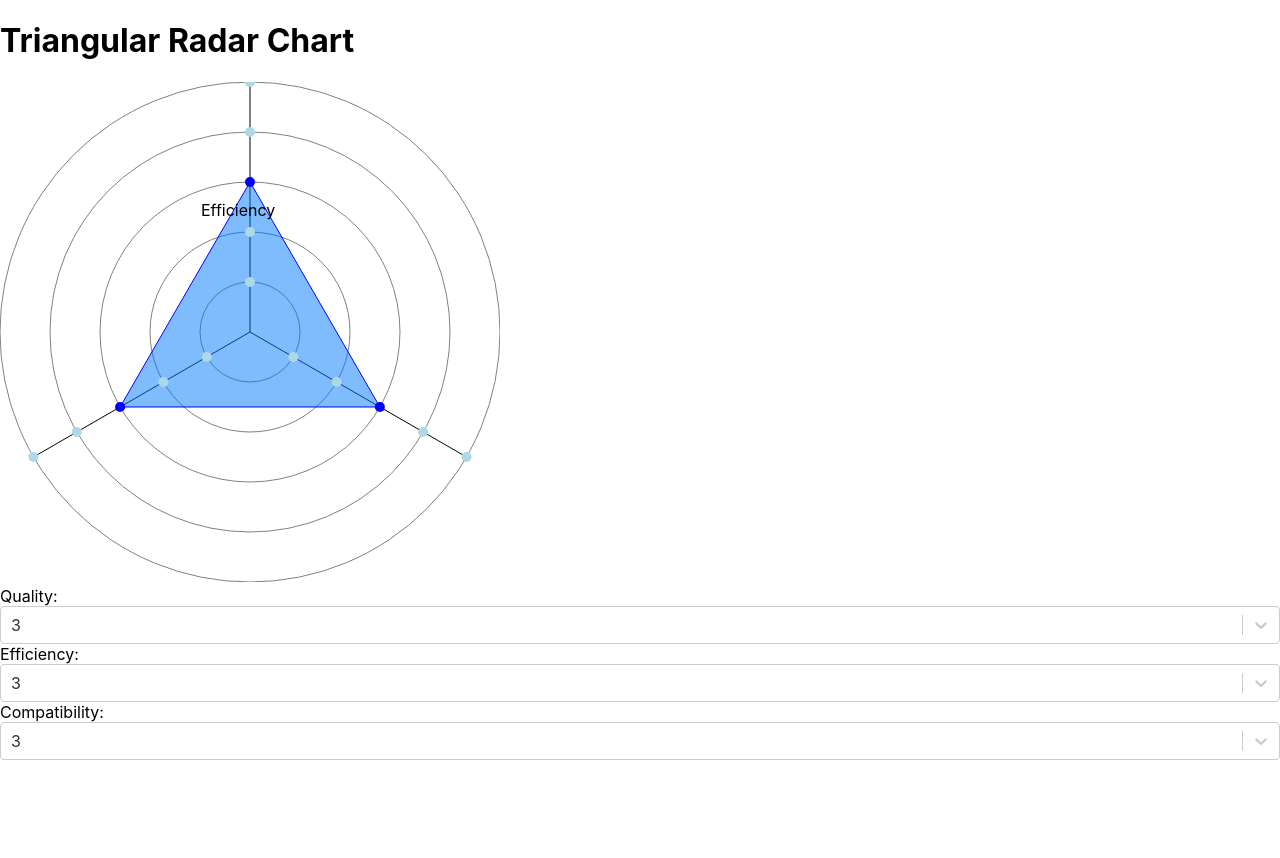
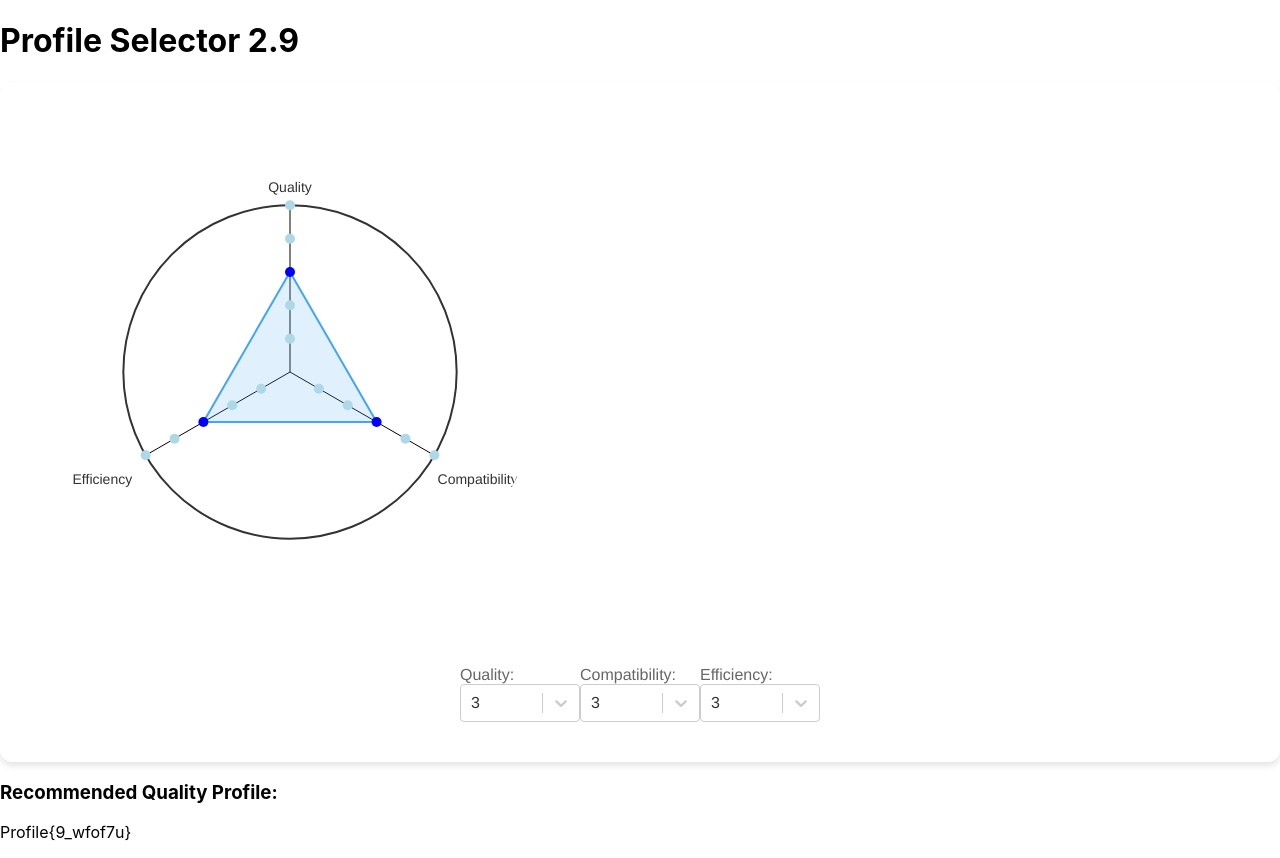
Before and after one commit to Dictionarry-Hub/website, a React (Create React App) app: page / in a window 1280 px wide. Before the commit the page ends 800 px from the top, so only its background shows below. Built offline with nearby package versions, Linux system fonts and the light colour scheme.

Commit message:
fix. Radar chart now working as intended. Still need to adjust styling and add endpoint calls

```diff
--- a/src/App.js
+++ b/src/App.js
@@ -1,11 +1,36 @@
-import React from 'react';
+import React, { useState } from 'react';
 import RadarChart from './RadarChart';
 
+const generateCTFFlag = (data) => {
+  const sum = data.reduce((total, d) => total + d.value, 0);
+  const flagPrefix = 'Profile{';
+  const flagSuffix = '}';
+  const randomString = Math.random().toString(36).slice(2, 8);
+  const flag = `${flagPrefix}${sum}_${randomString}${flagSuffix}`;
+  return flag;
+};
+
 function App() {
+  const [data, setData] = useState([
+    { axis: 'Quality', value: 3 },
+    { axis: 'Compatibility', value: 3 },
+    { axis: 'Efficiency', value: 3 }
+  ]);
+
+  const handleDataChange = (newData) => {
+    setData(newData);
+  };
+
+  const ctfFlag = generateCTFFlag(data);
+
   return (
     <div>
-      <h1>Triangular Radar Chart</h1>
-      <RadarChart />
+      <h1>Profile Selector 2.9</h1>
+      <RadarChart data={data} onDataChange={handleDataChange} />
+      <div className="ctf-flag-display">
+        <h3>Recommended Quality Profile:</h3>
+        <p>{ctfFlag}</p>
+      </div>
     </div>
   );
 }
--- /dev/null
+++ b/src/RadarChart.css
@@ -0,0 +1,87 @@
+.radar-chart {
+    font-family: 'Helvetica Neue', Arial, sans-serif;
+    background-color: #fff;
+    padding: 40px;
+    border-radius: 12px;
+    box-shadow: 0 4px 6px rgba(0, 0, 0, 0.1);
+  }
+
+  .radar-chart svg {
+    background-color: #fff;
+    border-radius: 100%;
+  }
+
+  .radar-chart line {
+    stroke: black;
+    stroke-width: 1;
+  }
+
+  .radar-chart circle {
+    stroke: #333;
+    stroke-width: 2;
+  }
+
+  .radar-chart circle.clickable-point {
+    stroke: none;
+  }
+
+  .radar-chart polygon {
+    fill: rgba(100, 181, 246, 0.2);
+    stroke: #42a5f5;
+    stroke-width: 2;
+    transition: fill 0.3s, stroke 0.3s;
+  }
+
+  .radar-chart polygon:hover {
+    fill: rgba(100, 181, 246, 0.4);
+    stroke: #1e88e5;
+  }
+
+  .radar-chart text {
+    font-size: 14px;
+    fill: #333;
+    font-weight: 500;
+  }
+
+  .radar-chart-controls {
+    margin-top: 40px;
+    display: flex;
+    justify-content: center;
+    align-items: center;
+  }
+
+  .radar-chart-controls label {
+    font-weight: 500;
+    margin-right: 12px;
+    color: #666;
+  }
+
+  .radar-chart-controls .select {
+    width: 120px;
+    margin-right: 24px;
+  }
+
+  .radar-chart-controls .select:last-child {
+    margin-right: 0;
+  }
+
+  .radar-chart-controls .select__control {
+    border: none;
+    box-shadow: 0 2px 4px rgba(0, 0, 0, 0.1);
+    border-radius: 8px;
+    padding: 8px;
+    font-size: 14px;
+  }
+
+  .radar-chart-controls .select__indicator {
+    color: #42a5f5;
+  }
+
+  .radar-chart-controls .select__option--is-focused {
+    background-color: rgba(100, 181, 246, 0.1);
+  }
+
+  .radar-chart-controls .select__option--is-selected {
+    background-color: #42a5f5;
+    color: #fff;
+  }
--- a/src/RadarChart.js
+++ b/src/RadarChart.js
@@ -1,20 +1,15 @@
-import React, { useState, useRef } from 'react';
+import React, { useRef } from 'react';
 import * as d3 from 'd3';
 import Select from 'react-select';
+import './RadarChart.css';
 
-const RadarChart = () => {
-    const [data, setData] = useState([
-        { axis: 'Quality', value: 3 },
-        { axis: 'Efficiency', value: 3 },
-        { axis: 'Compatibility', value: 3 },
-    ]);
-
-    const levels = [1, 2, 3, 4, 5];
+const RadarChart = ({ data, onDataChange }) => {
+    const levels = [1, 2, 3, 4, 5, 6];
 
     const handleLevelChange = (selectedOption, index) => {
         const newData = [...data];
         newData[index].value = selectedOption.value;
-        setData(newData);
+        onDataChange(newData); // Call the onDataChange prop with the updated data
     };
 
     const width = 500;
@@ -24,7 +19,7 @@ const RadarChart = () => {
 
     const svgRef = useRef(null);
 
-    const scale = d3.scaleLinear().range([0, radius]).domain([0, 5]);
+    const scale = d3.scaleLinear().range([0, radius * 0.8]).domain([0, 6]);
 
     const getPathCoordinates = (dataPoint) => {
         const angle = angleSlice * dataPoint.index;
@@ -34,14 +29,32 @@ const RadarChart = () => {
         };
     };
 
+    const getLabelCoordinates = (index) => {
+        const angle = angleSlice * index;
+        const outerRadius = scale(6.5); // Increased the radius for labels
+        return {
+            x: outerRadius * Math.cos(angle - Math.PI / 2),
+            y: outerRadius * Math.sin(angle - Math.PI / 2),
+        };
+    };
+
+    const getQualityLabelCoordinates = () => {
+        const angle = angleSlice * data.findIndex(d => d.axis === 'Quality');
+        const outerRadius = scale(7); // Adjust the radius as needed
+        return {
+            x: outerRadius * Math.cos(angle - Math.PI / 2),
+            y: outerRadius * Math.sin(angle - Math.PI / 2) + 50, // Add an offset to move the label down
+        };
+    };
+
     const handlePointClick = (event, index, level) => {
         const newData = [...data];
         newData[index].value = level;
-        setData(newData);
+        onDataChange(newData); // Call the onDataChange prop with the updated data
     };
 
     return (
-        <div>
+        <div className="radar-chart">
             <svg ref={svgRef} width={width} height={height}>
                 <g transform={`translate(${width / 2}, ${height / 2})`}>
                     {/* Render axis lines */}
@@ -56,17 +69,43 @@ const RadarChart = () => {
                         />
                     ))}
 
-                    {/* Render level circles */}
-                    {levels.map((level) => (
-                        <circle
-                            key={`level-${level}`}
-                            cx={0}
-                            cy={0}
-                            r={scale(level)}
-                            fill="none"
-                            stroke="gray"
-                        />
-                    ))}
+                    {/* Render axis labels */}
+                    {data.map((d, i) => {
+                        if (d.axis === 'Quality') {
+                            const { x, y } = getQualityLabelCoordinates();
+                            return (
+                                <text
+                                    key={`label-${i}`}
+                                    x={x}
+                                    y={y}
+                                    textAnchor="middle"
+                                    alignmentBaseline="middle"
+                                    fill="black"
+                                    fontSize="12px"
+                                >
+                                    {d.axis}
+                                </text>
+                            );
+                        } else {
+                            const { x, y } = getLabelCoordinates(i);
+                            return (
+                                <text
+                                    key={`label-${i}`}
+                                    x={x}
+                                    y={y}
+                                    textAnchor="middle"
+                                    alignmentBaseline="middle"
+                                    fill="black"
+                                    fontSize="12px"
+                                >
+                                    {d.axis}
+                                </text>
+                            );
+                        }
+                    })}
+
+                    {/* Render outer circle */}
+                    <circle cx={0} cy={0} r={scale(5)} fill="none" stroke="#eee" />
 
                     {/* Render data polygon */}
                     <polygon
@@ -74,13 +113,14 @@ const RadarChart = () => {
                             .map((d, i) => getPathCoordinates({ index: i, value: d.value }))
                             .map((d) => `${d.x},${d.y}`)
                             .join(' ')}
-                        fill="rgba(0, 123, 255, 0.5)"
                         stroke="blue"
+                        fill="rgba(135, 206, 235, 0.1)"  // Added a fill color for visibility
                     />
 
-                    {/* Render clickable points */}
+                    {/* Render clickable points after the data polygon */}
                     {data.map((d, i) =>
                         levels.map((level) => {
+                            if (level <= 5) {
                                 const { x, y } = getPathCoordinates({ index: i, value: level });
                                 return (
                                     <circle
@@ -91,30 +131,25 @@ const RadarChart = () => {
                                         fill={d.value === level ? 'blue' : 'lightblue'}
                                         onClick={(event) => handlePointClick(event, i, level)}
                                         style={{ cursor: 'pointer' }}
+                                        className="clickable-point" // Add the className here
                                     />
                                 );
+                            }
+                            return null;
                         })
                     )}
                 </g>
-
-                {/* Render axis labels */}
-                {data.map((d, i) => {
-                    const { x, y } = getPathCoordinates({ index: i, value: 5.5 });
-                    return (
-                        <text key={`label-${i}`} x={x} y={y} textAnchor="middle" dy="-0.2em">
-                            {d.axis}
-                        </text>
-                    );
-                })}
             </svg>
-            <div>
+            <div className="radar-chart-controls">
                 {data.map((d, i) => (
                     <div key={d.axis}>
                         <label>{d.axis}: </label>
                         <Select
+                            className="select"
                             value={{ value: d.value, label: d.value }}
                             onChange={(selectedOption) => handleLevelChange(selectedOption, i)}
-                            options={levels.map((level) => ({ value: level, label: level }))}
+                            options={levels.map((level) => ({ value: level, label: level })).slice(0, 5)}
+                            isDisabled={d.value === 6}
                         />
                     </div>
                 ))}
```
Lines whose indentation alone changed are shown as unchanged.
